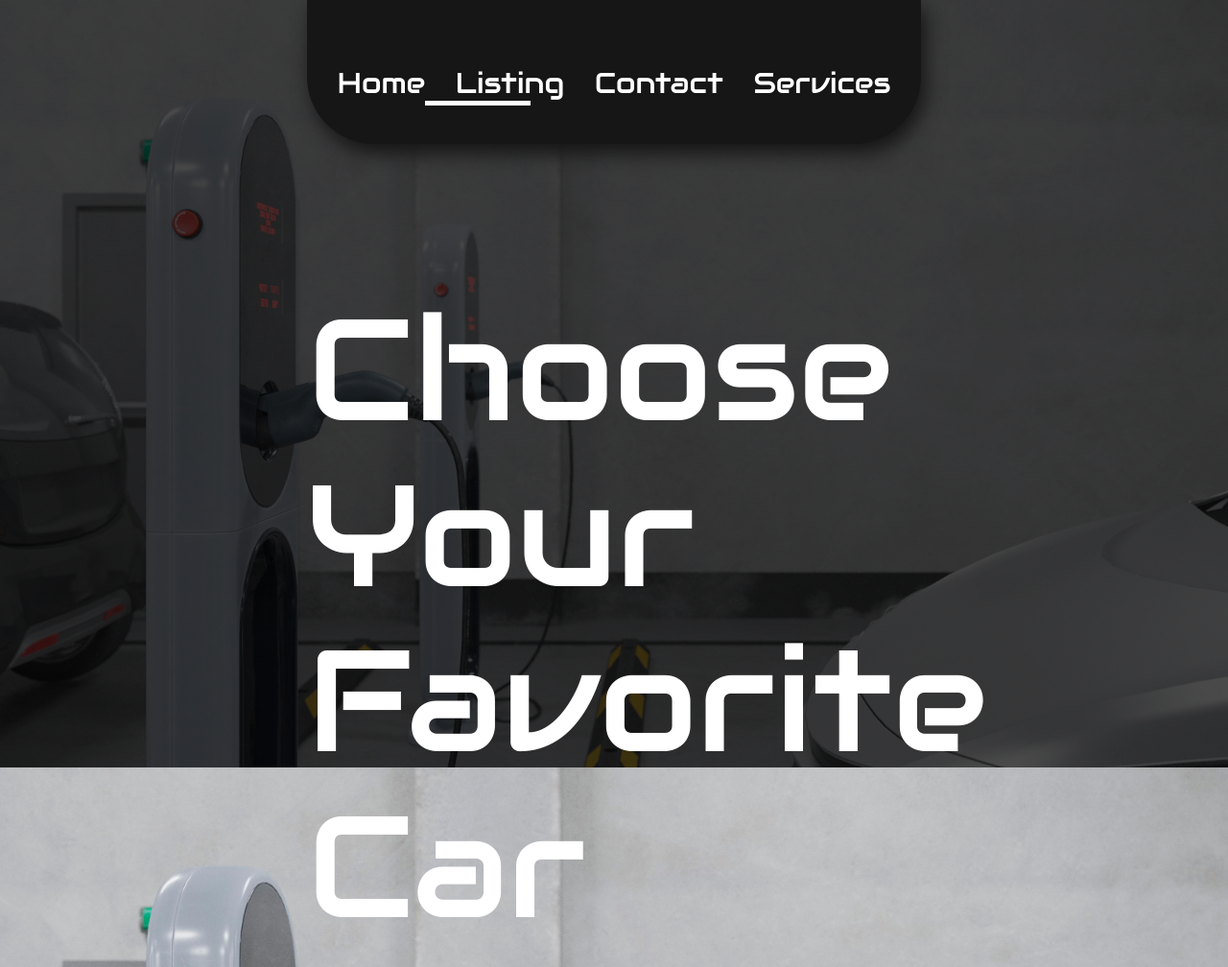
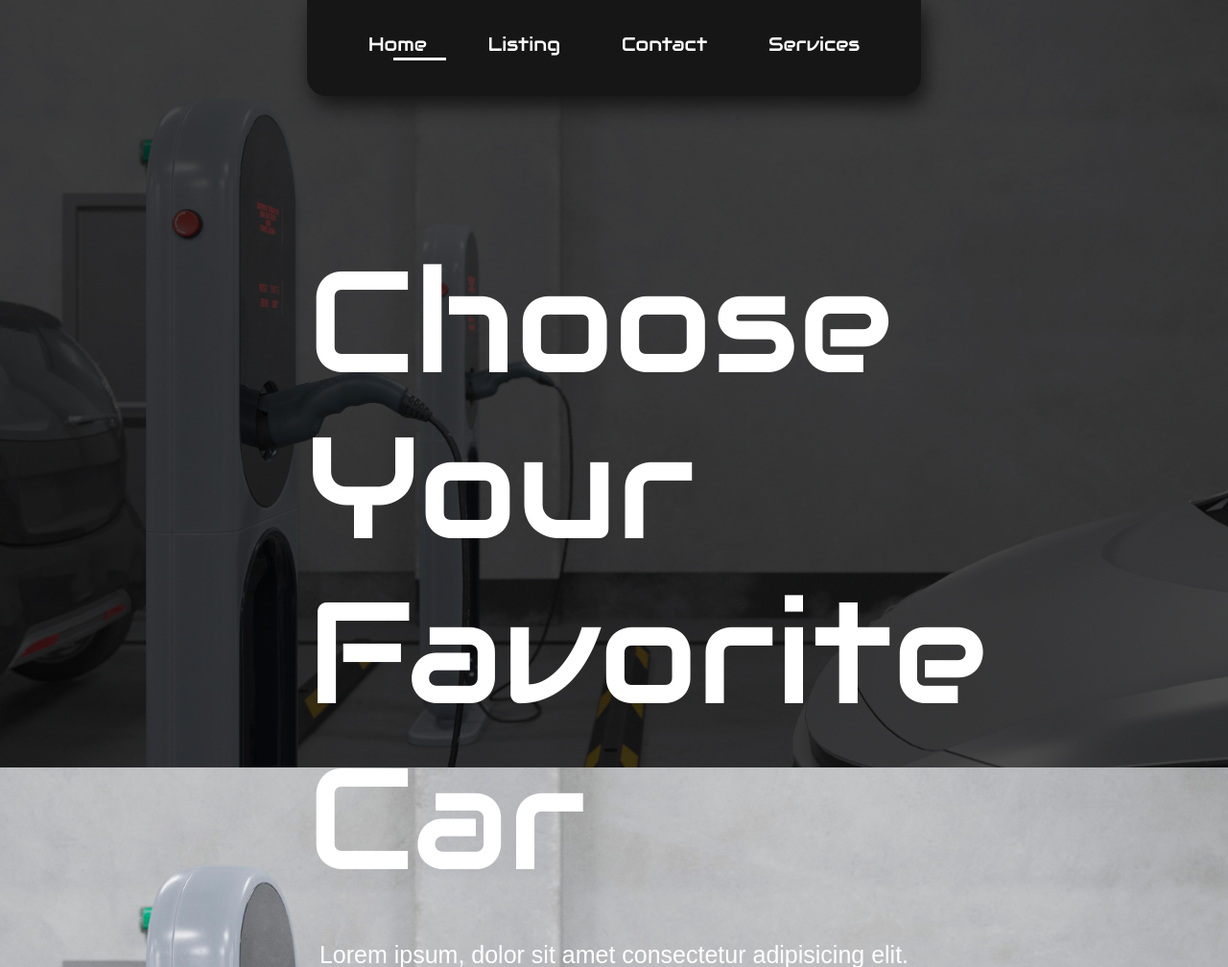
Before and after one commit to ahmniab/web_project, a PHP site: page / in a window 1280 px wide. Shown: the top 1008 px of the page at 96% size. Run offline with PHP 8.4, Linux system fonts and the light colour scheme.

Commit message:
nav bar fixed

```diff
--- a/css/home.css
+++ b/css/home.css
@@ -33,11 +33,11 @@ button {
 
 nav {
     width: 100%;
-    height: 150px;
+    height: 100px;
     margin: 0 auto;
     background-color: #161616;
-    border-bottom-left-radius: 70px;
-    border-bottom-right-radius: 70px;
+    border-bottom-left-radius: 20px;
+    border-bottom-right-radius: 20px;
     box-shadow: 5px 10px 20px #161616;
 
 }
@@ -54,8 +54,8 @@ nav ul {
 
 nav ul li {
     list-style: none;
-    margin-top: 70px;
-    font-size: 30px;
+    margin-top: 35px;
+    font-size: 20px;
     font-family: 'Audiowide', Arial, cursive;
     text-transform: capitalize;
 
@@ -68,12 +68,12 @@ nav ul li a {
 
 nav ul li a::after {
     content: "";
-    width: 150px;
+    width: 90px;
     height: 1px;
-    border-bottom: white solid 5px;
+    border-bottom: white solid 3px;
     position: absolute;
     bottom: -5px;
-    left: -6px;
+    left: 2px;
     transform: rotateY(90deg);
 }
 
@@ -83,16 +83,16 @@ a.home {
 
 li.home::after {
     content: "";
-    border-bottom: white solid 5px;
-    width: 110px;
+    border-bottom: white solid 3px;
+    width: 55px;
     transform: rotateY(0deg);
     position: absolute;
     bottom: -5px;
-    left: 123px;
+    left: 90px;
 }
 
 a.listing::after {
-    width: 126px;
+    width: 70px;
 
 }
 
```
